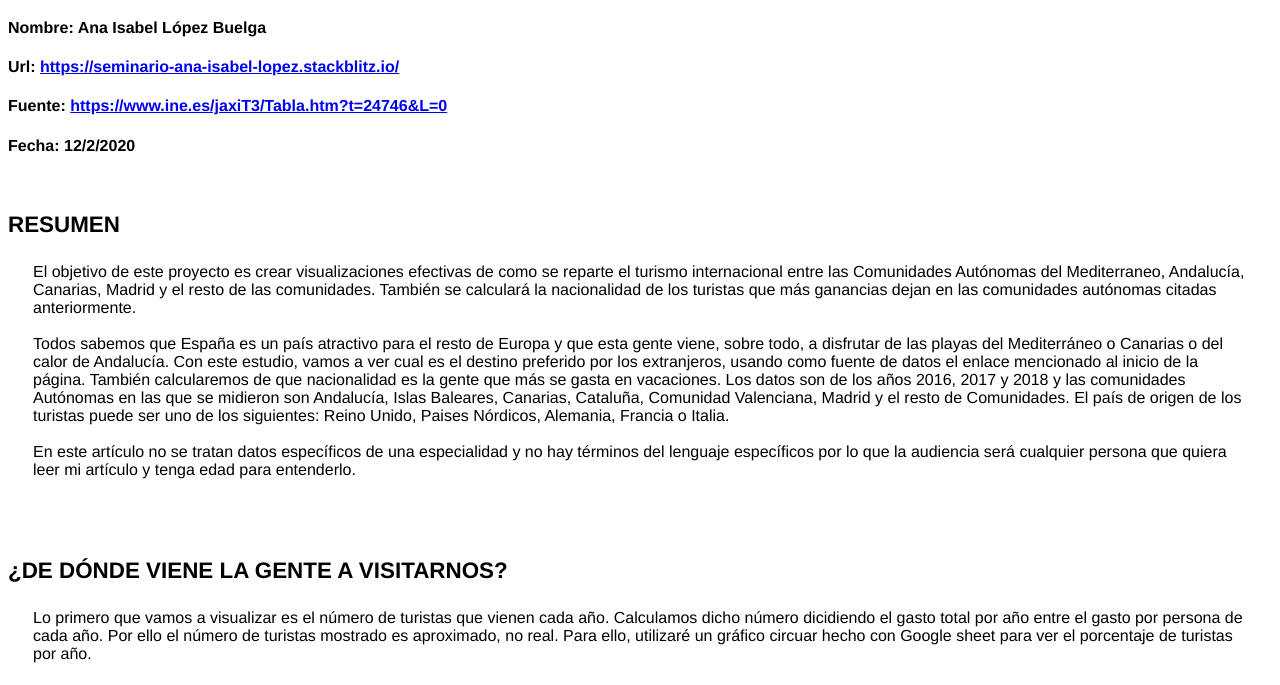
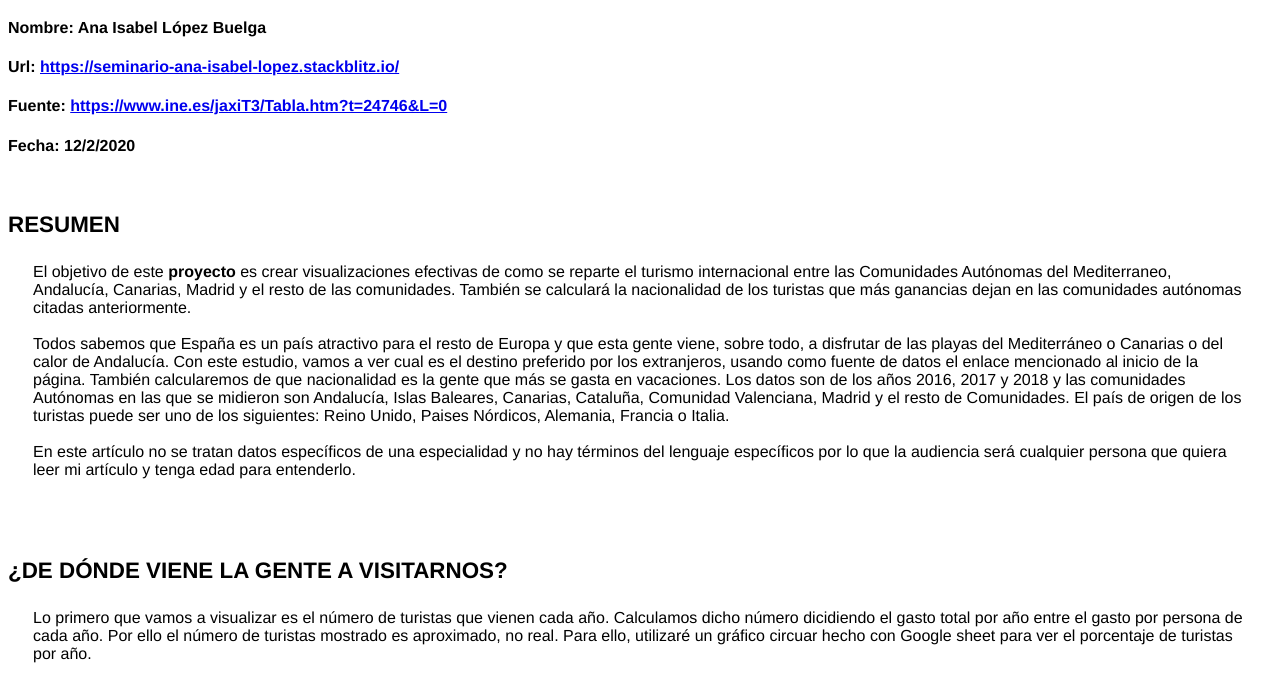
Before and after one commit to ailb1990/seminario-ana-isabel-lopez, a website: page index.html in a window 1280 px wide. Shown: the part 134-819 px from the top of the page. Drawn offline with nearby package versions, Linux system fonts and the light colour scheme.

Commit message:
1 file modified

```diff
--- a/index.html
+++ b/index.html
@@ -42,6 +42,9 @@
             margin: 20px;
             border-radius: 10px;
         }
+        .negrita{
+          font-weight: bold;
+        }
     </style>
 </head>
 
@@ -58,7 +61,7 @@
     <div class="summary">
         <h2 class="text-title">Resumen</h2>
         <div class="text">
-El objetivo de este proyecto es crear visualizaciones efectivas de como se reparte el turismo internacional entre las Comunidades Autónomas del Mediterraneo, Andalucía, Canarias, Madrid y el resto de las comunidades. También se calculará la nacionalidad de los turistas que más ganancias dejan en las comunidades autónomas citadas anteriormente.
+El objetivo de este <span class="negrita">proyecto </span>es crear visualizaciones efectivas de como se reparte el turismo internacional entre las Comunidades Autónomas del Mediterraneo, Andalucía, Canarias, Madrid y el resto de las comunidades. También se calculará la nacionalidad de los turistas que más ganancias dejan en las comunidades autónomas citadas anteriormente.
 <br>
 <br>
 
```
